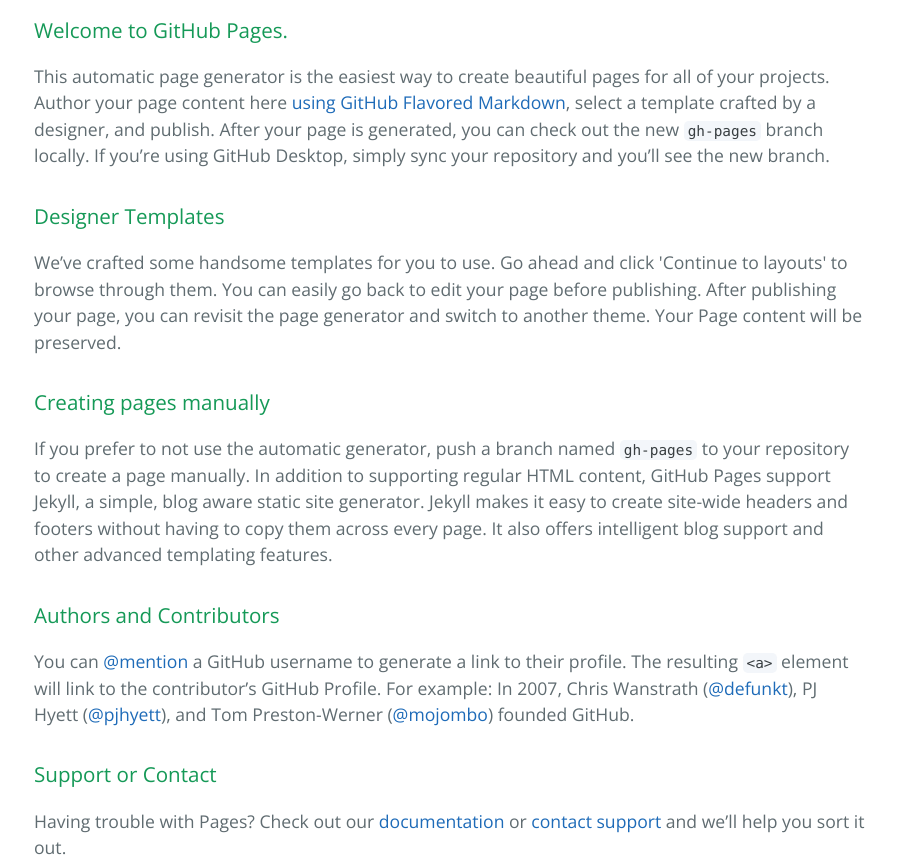
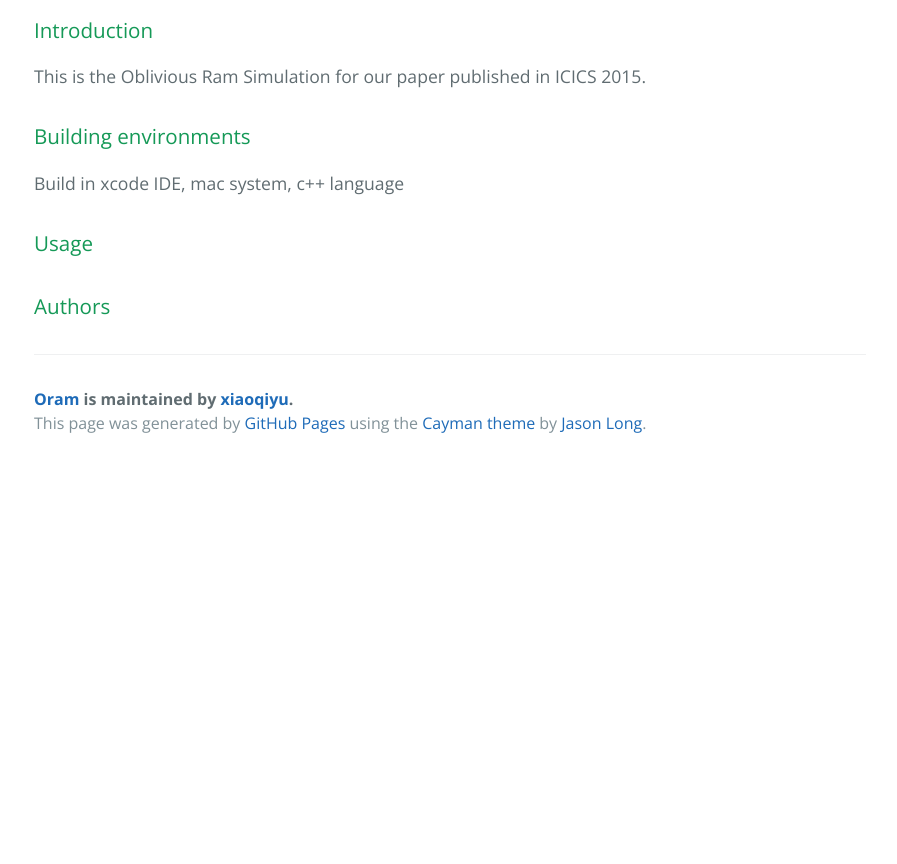
Before and after one commit to xiaoqiyu/oram, a plain HTML site: page index.html in a window 1280 px wide. Shown: the part 400-1264 px from the top of the page, without its empty margins (190-1087 px from the left). After the commit the page ends 867 px from the top, so only its background shows below. Drawn offline with nearby package versions, Linux system fonts and the light colour scheme.

```diff
--- a/index.html
+++ b/index.html
@@ -20,29 +20,20 @@
 
     <section class="main-content">
       <h3>
-<a id="welcome-to-github-pages" class="anchor" href="#welcome-to-github-pages" aria-hidden="true"><span class="octicon octicon-link"></span></a>Welcome to GitHub Pages.</h3>
+<a id="introduction" class="anchor" href="#introduction" aria-hidden="true"><span class="octicon octicon-link"></span></a>Introduction</h3>
 
-<p>This automatic page generator is the easiest way to create beautiful pages for all of your projects. Author your page content here <a href="https://guides.github.com/features/mastering-markdown/">using GitHub Flavored Markdown</a>, select a template crafted by a designer, and publish. After your page is generated, you can check out the new <code>gh-pages</code> branch locally. If you’re using GitHub Desktop, simply sync your repository and you’ll see the new branch.</p>
+<p>This is the Oblivious Ram Simulation for our paper published in ICICS 2015.</p>
 
 <h3>
-<a id="designer-templates" class="anchor" href="#designer-templates" aria-hidden="true"><span class="octicon octicon-link"></span></a>Designer Templates</h3>
+<a id="building-environments" class="anchor" href="#building-environments" aria-hidden="true"><span class="octicon octicon-link"></span></a>Building environments</h3>
 
-<p>We’ve crafted some handsome templates for you to use. Go ahead and click 'Continue to layouts' to browse through them. You can easily go back to edit your page before publishing. After publishing your page, you can revisit the page generator and switch to another theme. Your Page content will be preserved.</p>
+<p>Build in xcode IDE, mac system, c++ language</p>
 
 <h3>
-<a id="creating-pages-manually" class="anchor" href="#creating-pages-manually" aria-hidden="true"><span class="octicon octicon-link"></span></a>Creating pages manually</h3>
-
-<p>If you prefer to not use the automatic generator, push a branch named <code>gh-pages</code> to your repository to create a page manually. In addition to supporting regular HTML content, GitHub Pages support Jekyll, a simple, blog aware static site generator. Jekyll makes it easy to create site-wide headers and footers without having to copy them across every page. It also offers intelligent blog support and other advanced templating features.</p>
+<a id="usage" class="anchor" href="#usage" aria-hidden="true"><span class="octicon octicon-link"></span></a>Usage</h3>
 
 <h3>
-<a id="authors-and-contributors" class="anchor" href="#authors-and-contributors" aria-hidden="true"><span class="octicon octicon-link"></span></a>Authors and Contributors</h3>
-
-<p>You can <a href="https://github.com/blog/821" class="user-mention">@mention</a> a GitHub username to generate a link to their profile. The resulting <code>&lt;a&gt;</code> element will link to the contributor’s GitHub Profile. For example: In 2007, Chris Wanstrath (<a href="https://github.com/defunkt" class="user-mention">@defunkt</a>), PJ Hyett (<a href="https://github.com/pjhyett" class="user-mention">@pjhyett</a>), and Tom Preston-Werner (<a href="https://github.com/mojombo" class="user-mention">@mojombo</a>) founded GitHub.</p>
-
-<h3>
-<a id="support-or-contact" class="anchor" href="#support-or-contact" aria-hidden="true"><span class="octicon octicon-link"></span></a>Support or Contact</h3>
-
-<p>Having trouble with Pages? Check out our <a href="https://help.github.com/pages">documentation</a> or <a href="https://github.com/contact">contact support</a> and we’ll help you sort it out.</p>
+<a id="authors" class="anchor" href="#authors" aria-hidden="true"><span class="octicon octicon-link"></span></a>Authors</h3>
 
       <footer class="site-footer">
         <span class="site-footer-owner"><a href="https://github.com/xiaoqiyu/oram">Oram</a> is maintained by <a href="https://github.com/xiaoqiyu">xiaoqiyu</a>.</span>
```
Also changed, not shown: params.json (+1 -1 lines).
